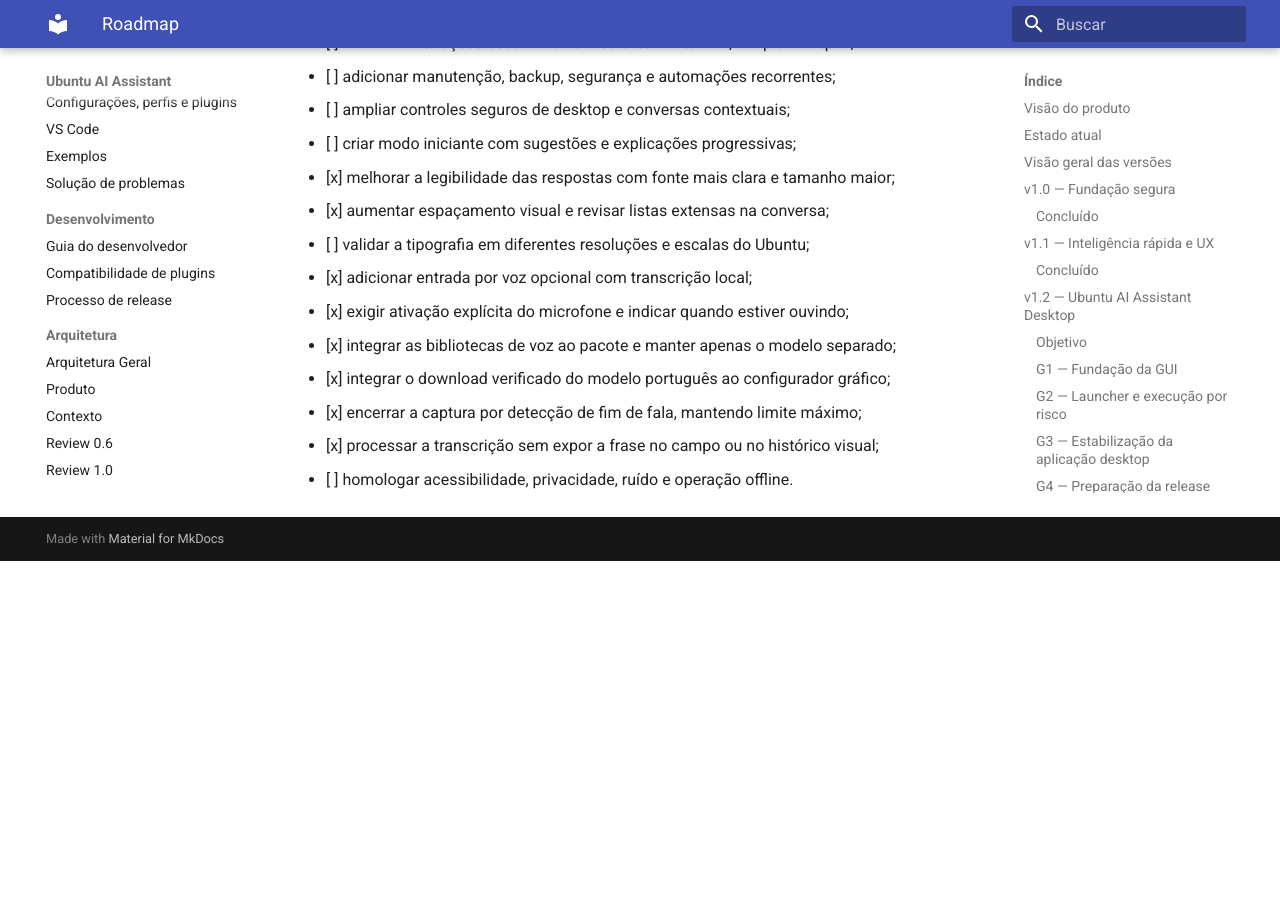
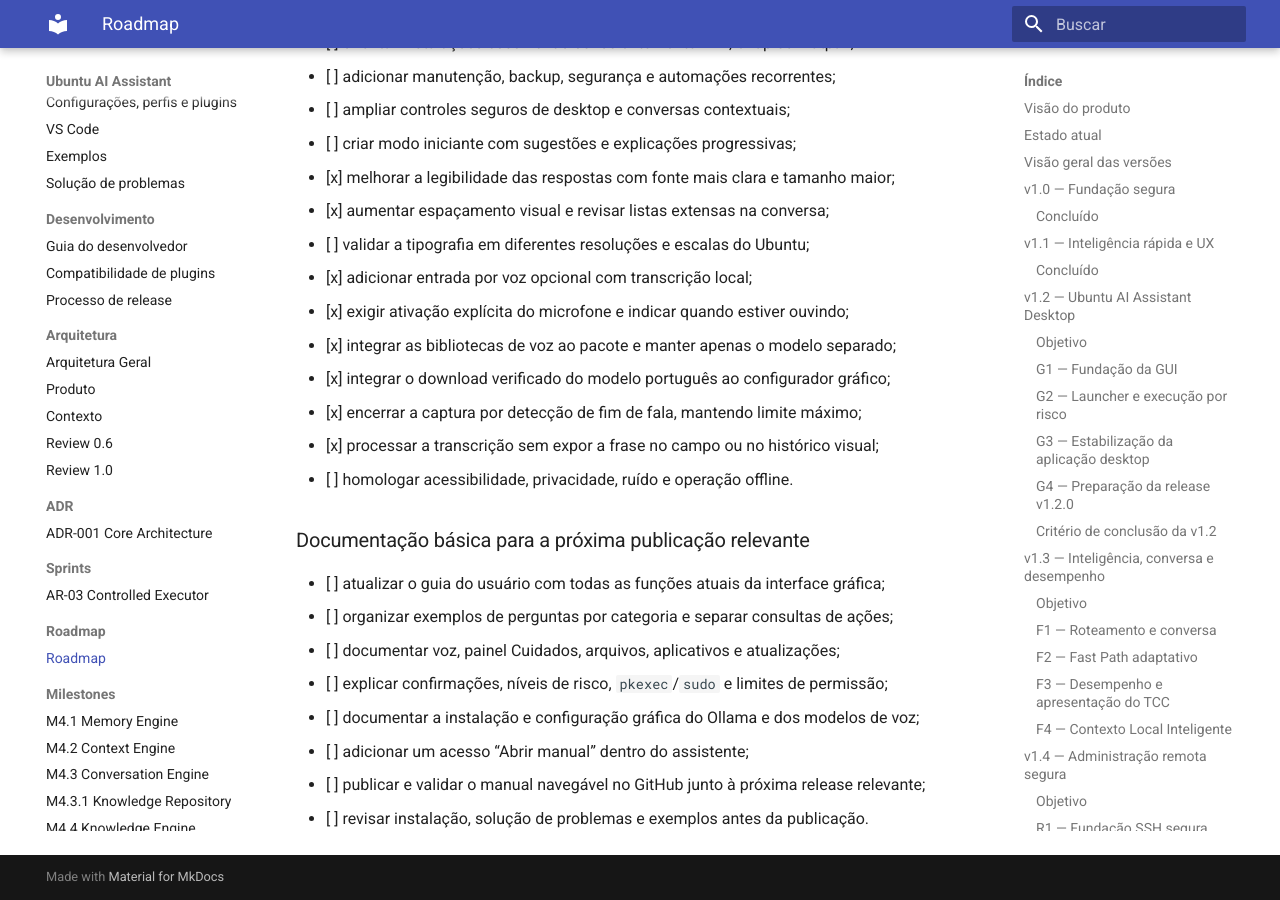
Before and after one commit to andrefeitoza-dev/ubuntu-ai-assistant, an MkDocs documentation site: the page built from docs/roadmap.md, in a window 1280 px wide and 900 px high, scrolled down 15092 px. Built offline with MkDocs 1.6.1 and Material for MkDocs 9.7.7, drawn with Linux system fonts in a browser that asks for light colours; before the commit the page ends 15653 px from its top, so only the background shows below that.

Commit message:
docs: schedule user manual for next release

```diff
--- a/docs/roadmap.md
+++ b/docs/roadmap.md
@@ -522,3 +522,14 @@ execução local, transparência e confirmação proporcional ao risco.
 - [x] encerrar a captura por detecção de fim de fala, mantendo limite máximo;
 - [x] processar a transcrição sem expor a frase no campo ou no histórico visual;
 - [ ] homologar acessibilidade, privacidade, ruído e operação offline.
+
+### Documentação básica para a próxima publicação relevante
+
+- [ ] atualizar o guia do usuário com todas as funções atuais da interface gráfica;
+- [ ] organizar exemplos de perguntas por categoria e separar consultas de ações;
+- [ ] documentar voz, painel Cuidados, arquivos, aplicativos e atualizações;
+- [ ] explicar confirmações, níveis de risco, `pkexec`/`sudo` e limites de permissão;
+- [ ] documentar a instalação e configuração gráfica do Ollama e dos modelos de voz;
+- [ ] adicionar um acesso “Abrir manual” dentro do assistente;
+- [ ] publicar e validar o manual navegável no GitHub junto à próxima release relevante;
+- [ ] revisar instalação, solução de problemas e exemplos antes da publicação.
```
Also changed, not shown: docs/checkpoint.md (+7 -0 lines).
